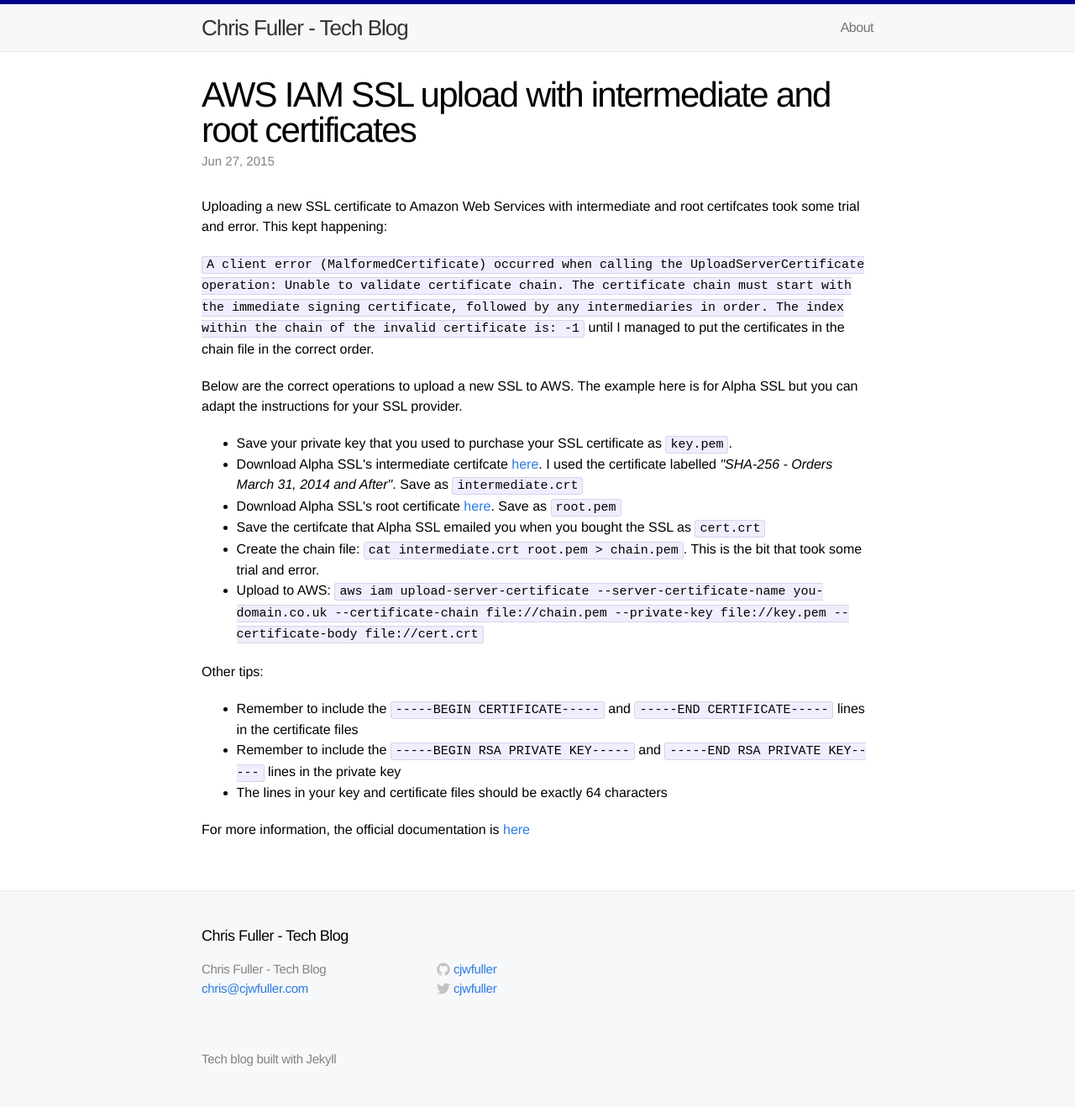
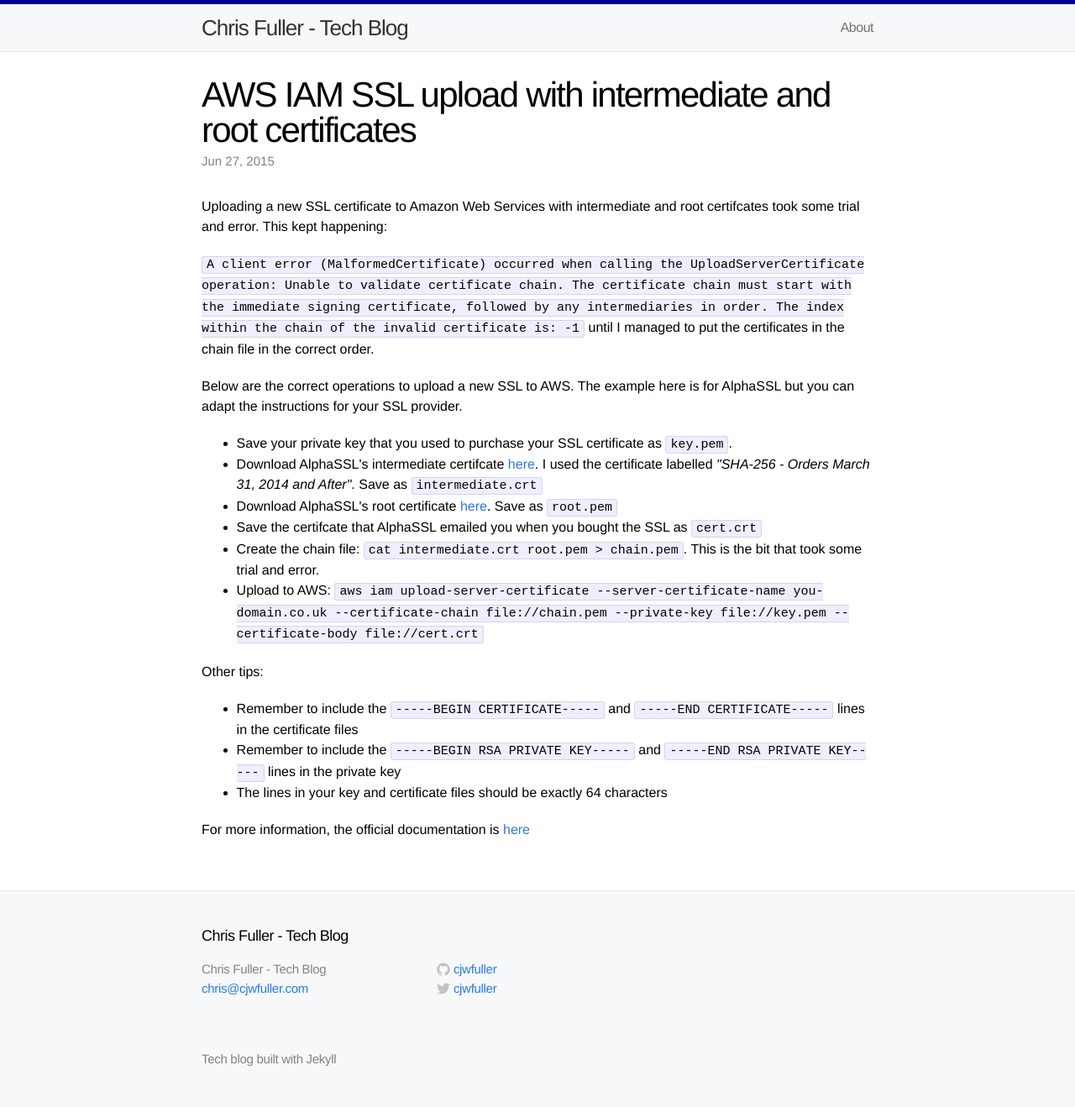
Before and after one commit to cjwfuller/cjwfuller.github.io, a Jekyll site: the page built from _posts/2015-6-27-aws-cli-iam-ssl-upload.html, in a window 1280 px wide. Shown: the whole page at 84% size. Built offline with Jekyll 4.4.1, drawn with Linux system fonts in a browser that asks for light colours; nearby versions of some CDN libraries; comment, search, counter and statistics services are not loaded.

Commit message:
change Alpha SSL to AlphaSSL

```diff
--- a/_posts/2015-6-27-aws-cli-iam-ssl-upload.html
+++ b/_posts/2015-6-27-aws-cli-iam-ssl-upload.html
@@ -13,12 +13,12 @@
 ---
 <p>Uploading a new SSL certificate to Amazon Web Services with intermediate and root certifcates took some trial and error.  This kept happening: </p>
 <code>A client error (MalformedCertificate) occurred when calling the UploadServerCertificate operation: Unable to validate certificate chain. The certificate chain must start with the immediate signing certificate, followed by any intermediaries in order. The index within the chain of the invalid certificate is: -1</code> until I managed to put the certificates in the chain file in the correct order.<p>
-<p>Below are the correct operations to upload a new SSL to AWS.  The example here is for Alpha SSL but you can adapt the instructions for your SSL provider.
+<p>Below are the correct operations to upload a new SSL to AWS.  The example here is for AlphaSSL but you can adapt the instructions for your SSL provider.
 <ul>
 	<li>Save your private key that you used to purchase your SSL certificate as <code>key.pem</code>.
-	<li>Download Alpha SSL's intermediate certifcate <a href="https://www.alphassl.com/support/install-root-certificate.html">here</a>.  I used the certificate labelled <em>"SHA-256 - Orders March 31, 2014 and After"</em>.  Save as <code>intermediate.crt</code></li>
-	<li>Download Alpha SSL's root certificate <a href="https://www.alphassl.com/support/roots/root.pem">here</a>.  Save as <code>root.pem</code></li>
-	<li>Save the certifcate that Alpha SSL emailed you when you bought the SSL as <code>cert.crt</code>
+	<li>Download AlphaSSL's intermediate certifcate <a href="https://www.alphassl.com/support/install-root-certificate.html">here</a>.  I used the certificate labelled <em>"SHA-256 - Orders March 31, 2014 and After"</em>.  Save as <code>intermediate.crt</code></li>
+	<li>Download AlphaSSL's root certificate <a href="https://www.alphassl.com/support/roots/root.pem">here</a>.  Save as <code>root.pem</code></li>
+	<li>Save the certifcate that AlphaSSL emailed you when you bought the SSL as <code>cert.crt</code>
 	<li>Create the chain file: <code>cat intermediate.crt root.pem > chain.pem</code>.  This is the bit that took some trial and error.
 	<li>Upload to AWS: <code>aws iam upload-server-certificate --server-certificate-name you-domain.co.uk --certificate-chain file://chain.pem --private-key file://key.pem --certificate-body file://cert.crt</code>
 </ul>
```
